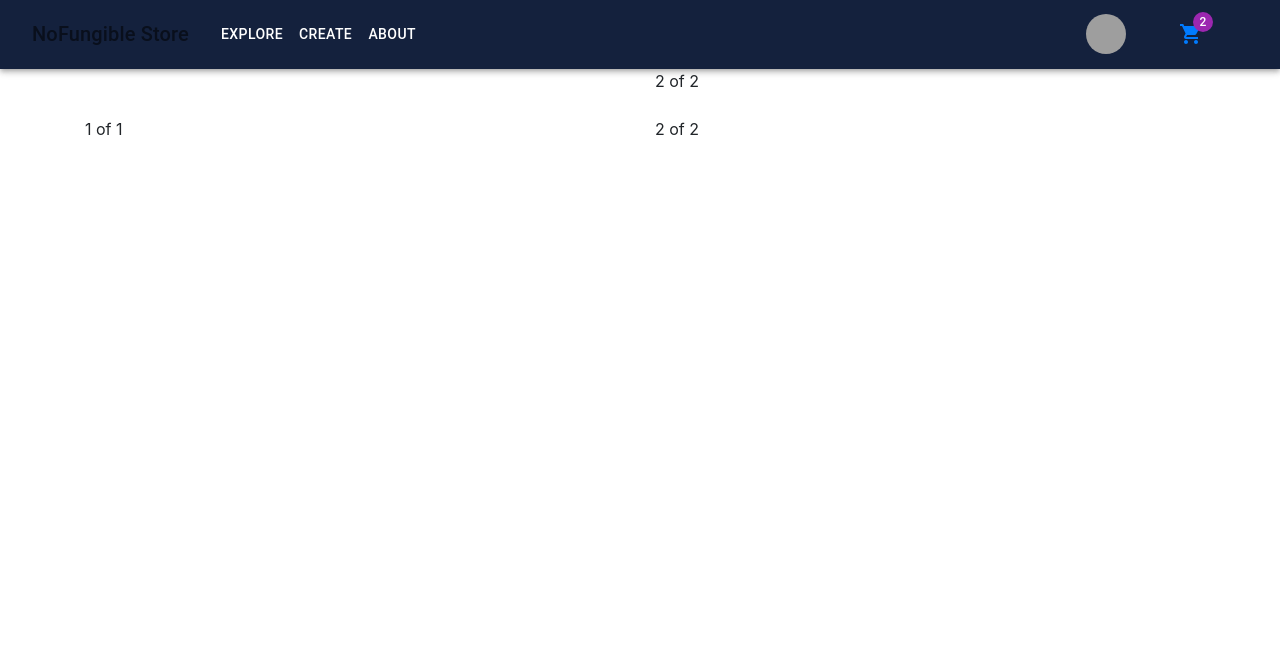
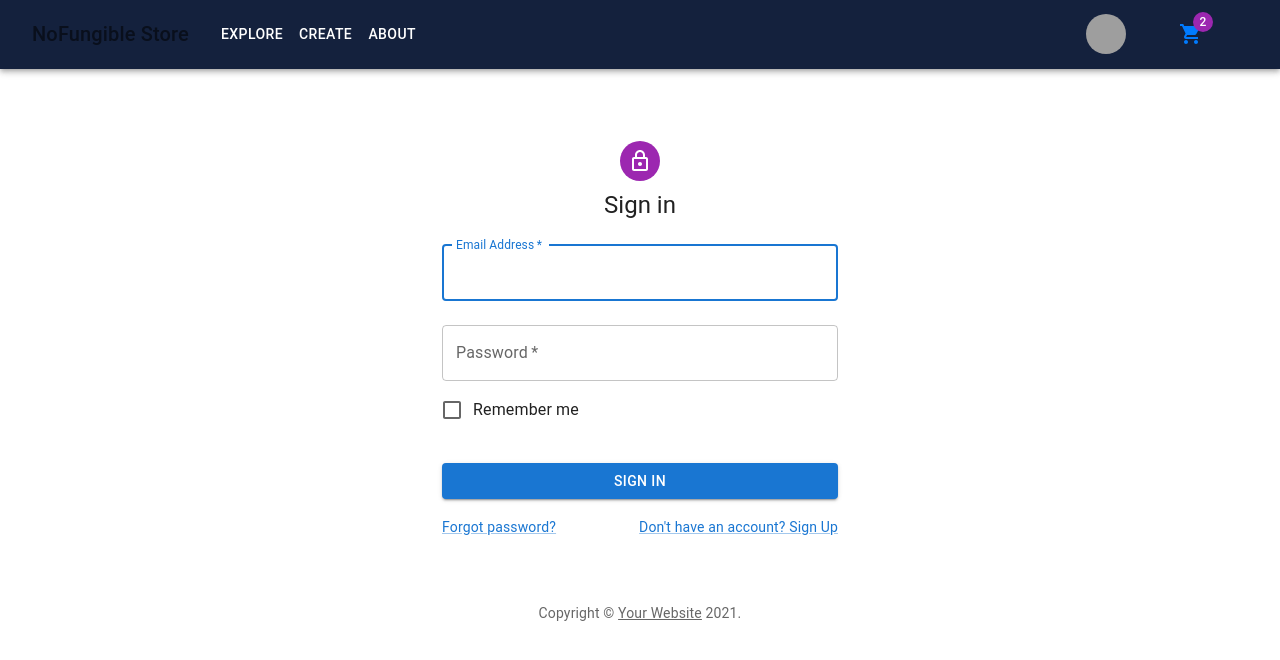
Before and after one commit to evalverde97/appReactCoder, a React (Create React App) app: page /sign-in in a window 1280 px wide. Shown: the top 660 px of the page. Built offline with nearby package versions, Linux system fonts and the light colour scheme; grey boxes are pictures that could not be loaded.

Commit message:
added firebase and signIn page

```diff
--- a/package.json
+++ b/package.json
@@ -16,6 +16,7 @@
     "@testing-library/react": "^11.2.7",
     "@testing-library/user-event": "^12.8.3",
     "bootstrap": "4.6.0",
+    "firebase": "^9.6.1",
     "react": "^17.0.2",
     "react-bootstrap": "1.5.2",
     "react-dom": "^17.0.2",
--- a/src/App.js
+++ b/src/App.js
@@ -5,6 +5,7 @@ import {BrowserRouter, Routes, Route} from 'react-router-dom';
 import ItemListContainer from './components/ItemListContainer';
 import ItemDetailContainer from './components/ItemDetailContainer';
 import CheckoutPage from './components/CheckoutPage';
+import SignIn from './components/SignIn';
 
 
 function App() {
@@ -15,6 +16,7 @@ function App() {
           <Route exact path="/" element={<ItemListContainer />} />
           <Route exact path="/:id" element={<ItemDetailContainer />} />
           <Route path="/checkout" element={<CheckoutPage />} />
+          <Route exact path='/sign-in' element={<SignIn />} />
         </Routes>
       </BrowserRouter>
   );
--- a/src/components/Item.js
+++ b/src/components/Item.js
@@ -3,6 +3,7 @@ import Card from '@mui/material/Card';
 import CardContent from '@mui/material/CardContent';
 import CardMedia from '@mui/material/CardMedia';
 import Typography from '@mui/material/Typography';
+import { Link } from 'react-router-dom';
 
 
 function Item(item) {
@@ -10,6 +11,7 @@ function Item(item) {
 
 
     return (
+      <Link >
         <Card sx={{ maxWidth: 345, padding: 3, margin: 2, maxHeight: '500px'}}>
           <CardMedia
             component="img"
@@ -27,6 +29,7 @@ function Item(item) {
           </CardContent>
           <ItemCount stock={item.units} onAdd={(count) => console.log('COUNT', count)}  />
         </Card>
+      </Link>
     )
 }
 
--- a/src/components/ItemCount.js
+++ b/src/components/ItemCount.js
@@ -1,6 +1,5 @@
 import { Box, Button } from '@mui/material';
 import React, {useState} from 'react';
-import { Col, Row } from 'react-bootstrap';
 
 const ItemCount = ({initialValue = 0, stock, onAdd}) => {
     const [count, setCount] = useState(initialValue);
--- a/src/components/ItemList.js
+++ b/src/components/ItemList.js
@@ -6,7 +6,7 @@ import Item from './Item';
 function ItemList ({products}) {
     return (
         <Box  sx={{ display: 'flex', flexDirection: 'row', alignItems: 'center', justifyContent: 'center', backgroundColor: 'black'}}>
-            {products && products.map(product => <Item key={product.id} title={product.title} description={product.description} image={product.image} price={product.price} stock={product.units}/>)}
+            {products && products.map(product => <Item key={product.data().id} title={product.data().title} description={product.data().description} image={product.data().image} price={product.data().price} stock={product.data().stock}/>)}
         </Box>
     )
 };
--- a/src/components/ItemListContainer.js
+++ b/src/components/ItemListContainer.js
@@ -1,24 +1,32 @@
+import { Box, CircularProgress } from "@mui/material";
 import React, { useState, useEffect} from "react";
 import ItemList from "./ItemList";
-import { Spinner } from "react-bootstrap";
-import {products} from '../mocks/products';
+import {getFirestore, collection, getDocs} from 'firebase/firestore'
+
 
 export default function ItemListContainer() {
   const [state, setState] = useState(null);
-  const API = new Promise((resolve, reject) => {
-    setTimeout(() => {
-      if(products){
-        resolve(products);
-      } else {
-        reject(new Error());
-      }
-    }, 2000)
-  });
   useEffect(() => {
-    API.then(res => setState(res)).catch(err => console.log(err))
+    const db = getFirestore();
+    const itemColletction = collection(db,'items');
+
+    getDocs(itemColletction).then((snapshot) => {
+        if(snapshot.size === 0){
+          console.log('no results')
+        }
+        setState(snapshot.docs.map((doc) => ({id: doc.id, ...doc.data()}) ));
+    });
   }, [])
 
+  // hasta acá 'state' contiene un array de objetos con propiedades que son los items guardados en mi db
+
   return (
-        state ? <ItemList products={state} /> : <Spinner className='mx-auto' animation="border" />
+    // state ? <ItemList products={state} /> : <Box sx={{ display: 'flex', flexDirection: 'row', alignItems: 'center', justifyContent: 'center', height: '100vh'}}><CircularProgress color="secondary"/></Box>
+
+     console.log(state),
+     <Box sx={{ display: 'flex', flexDirection: 'row', alignItems: 'center', justifyContent: 'center', height: '100vh'}}><CircularProgress color="secondary"/></Box>
+
     );
 }
+// cambiar el return por este codigo cuando consiga acceder a las props de cada objeto
+// state ? <ItemList products={state} /> : <Box sx={{ display: 'flex', flexDirection: 'row', alignItems: 'center', justifyContent: 'center', height: '100vh'}}><CircularProgress color="secondary"/></Box>
--- /dev/null
+++ b/src/components/SignIn.js
@@ -0,0 +1,111 @@
+import * as React from 'react';
+import Avatar from '@mui/material/Avatar';
+import Button from '@mui/material/Button';
+import CssBaseline from '@mui/material/CssBaseline';
+import TextField from '@mui/material/TextField';
+import FormControlLabel from '@mui/material/FormControlLabel';
+import Checkbox from '@mui/material/Checkbox';
+import Link from '@mui/material/Link';
+import Grid from '@mui/material/Grid';
+import Box from '@mui/material/Box';
+import LockOutlinedIcon from '@mui/icons-material/LockOutlined';
+import Typography from '@mui/material/Typography';
+import Container from '@mui/material/Container';
+import { createTheme, ThemeProvider } from '@mui/material/styles';
+
+function Copyright(props) {
+  return (
+    <Typography variant="body2" color="text.secondary" align="center" {...props}>
+      {'Copyright © '}
+      <Link color="inherit" href="https://mui.com/">
+        Your Website
+      </Link>{' '}
+      {new Date().getFullYear()}
+      {'.'}
+    </Typography>
+  );
+}
+
+const theme = createTheme();
+
+export default function SignIn() {
+  const handleSubmit = (event) => {
+    event.preventDefault();
+    const data = new FormData(event.currentTarget);
+    // eslint-disable-next-line no-console
+    console.log({
+      email: data.get('email'),
+      password: data.get('password'),
+    });
+  };
+
+  return (
+    <ThemeProvider theme={theme}>
+      <Container component="main" maxWidth="xs">
+        <CssBaseline />
+        <Box
+          sx={{
+            marginTop: 8,
+            display: 'flex',
+            flexDirection: 'column',
+            alignItems: 'center',
+          }}
+        >
+          <Avatar sx={{ m: 1, bgcolor: 'secondary.main' }}>
+            <LockOutlinedIcon />
+          </Avatar>
+          <Typography component="h1" variant="h5">
+            Sign in
+          </Typography>
+          <Box component="form" onSubmit={handleSubmit} noValidate sx={{ mt: 1 }}>
+            <TextField
+              margin="normal"
+              required
+              fullWidth
+              id="email"
+              label="Email Address"
+              name="email"
+              autoComplete="email"
+              autoFocus
+            />
+            <TextField
+              margin="normal"
+              required
+              fullWidth
+              name="password"
+              label="Password"
+              type="password"
+              id="password"
+              autoComplete="current-password"
+            />
+            <FormControlLabel
+              control={<Checkbox value="remember" color="primary" />}
+              label="Remember me"
+            />
+            <Button
+              type="submit"
+              fullWidth
+              variant="contained"
+              sx={{ mt: 3, mb: 2 }}
+            >
+              Sign In
+            </Button>
+            <Grid container>
+              <Grid item xs>
+                <Link href="#" variant="body2">
+                  Forgot password?
+                </Link>
+              </Grid>
+              <Grid item>
+                <Link href="#" variant="body2">
+                  {"Don't have an account? Sign Up"}
+                </Link>
+              </Grid>
+            </Grid>
+          </Box>
+        </Box>
+        <Copyright sx={{ mt: 8, mb: 4 }} />
+      </Container>
+    </ThemeProvider>
+  );
+}
--- a/src/index.js
+++ b/src/index.js
@@ -4,8 +4,19 @@ import './index.css';
 import App from './App';
 import reportWebVitals from './reportWebVitals';
 import 'bootstrap/dist/css/bootstrap.min.css';
-import { StateProvider } from './StateProvider';
-import reducer, { initialState } from './reducer';
+import { initializeApp } from "firebase/app";
+
+
+const firebaseConfig = {
+  apiKey: "AIzaSyC6QjDWqICWV_doT-tMIJtyxL0-nBET7zI",
+  authDomain: "nofungiblestore.firebaseapp.com",
+  projectId: "nofungiblestore",
+  storageBucket: "nofungiblestore.appspot.com",
+  messagingSenderId: "332594936226",
+  appId: "1:332594936226:web:b017282b2c37452e2f5afb"
+};
+
+initializeApp(firebaseConfig);
 
 
 ReactDOM.render(
```
Also changed, not shown: src/components/NavBar.js (+0 -43 lines), 1 other file (tests, documents, lock files or other folders). Lines whose indentation alone changed are shown as unchanged.
